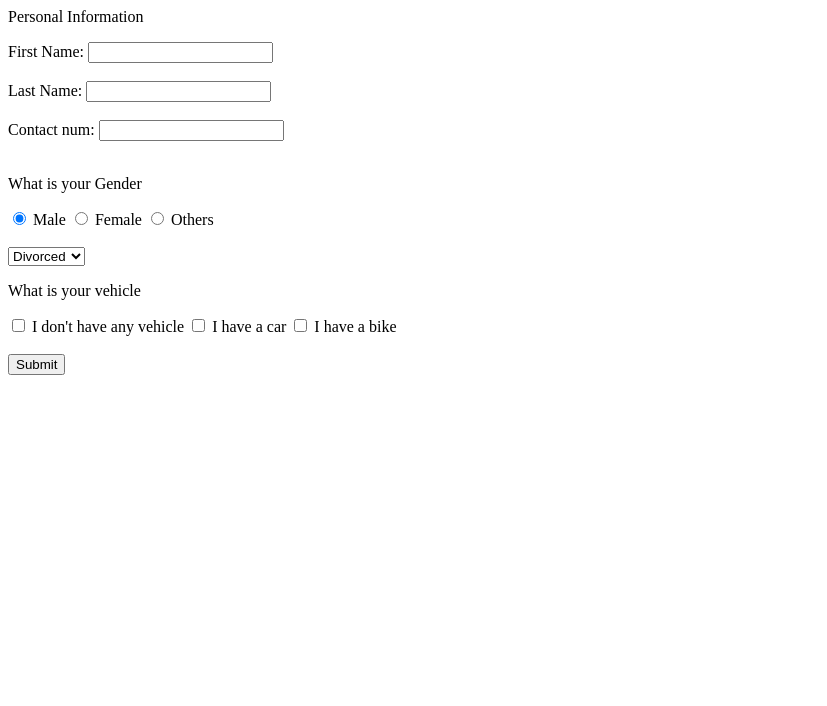
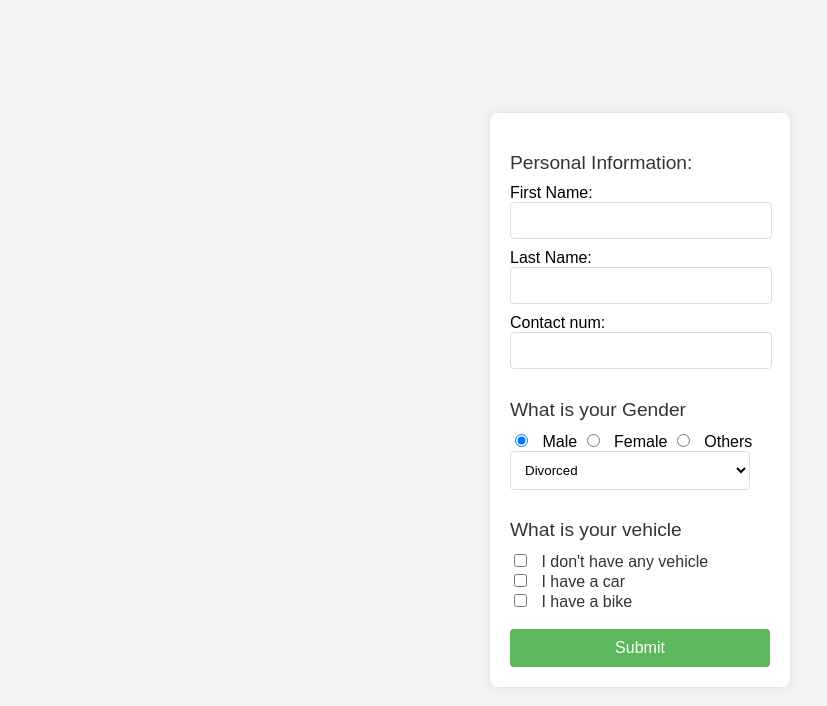
Before and after one commit to jerome6522/post-method, a plain HTML site: page index.html in a window 1280 px wide. Shown: the whole page, without its empty margins (0-827 px from the left). Drawn offline with Linux system fonts and the light colour scheme.

Commit message:
Add files via upload

```diff
--- a/index.html
+++ b/index.html
@@ -1,13 +1,93 @@
-<form action = 'http://127.0.0.1:3001/process_post' method = 'post'>
-    <p>Personal Information</p>
-    First Name: <input type = "text" name = "first_name"> <br><br>
-    Last Name: <input type = "text" name = "last_name"> <br><br>
-    Contact num: <input type = "text" name = "contact"> <br><br>
+<!DOCTYPE html>
+<html lang="en">
+<head>
+    <meta charset="UTF-8">
+    <meta name="viewport" content="width=device-width, initial-scale=1.0">
+    <title>Styled Form</title>
+    <style>
+        body {
+            font-family: Arial, sans-serif;
+            margin: 0;
+            padding: 0;
+            background-color: #f4f4f4;
+            display: flex;
+            justify-content: center;
+            align-items: center;
+            height: 100vh;
+        }
+
+        form {
+            background: white;
+            padding: 20px;
+            border-radius: 8px;
+            box-shadow: 0 0 10px rgba(0, 0, 0, 0.1);
+            width: 300px;
+            box-sizing: border-box;
+        }
+
+        p {
+            font-size: 1.2em;
+            margin-bottom: 10px;
+            color: #333;
+        }
+
+        input[type="text"] {
+            width: calc(100% - 20px);
+            padding: 10px;
+            margin-bottom: 10px;
+            border: 1px solid #ddd;
+            border-radius: 4px;
+        }
+
+        input[type="radio"], input[type="checkbox"] {
+            margin-right: 10px;
+        }
+
+        label {
+            margin-right: 20px;
+            font-size: 1em;
+            color: #333;
+        }
+
+        select {
+            width: calc(100% - 20px);
+            padding: 10px;
+            margin-bottom: 10px;
+            border: 1px solid #ddd;
+            border-radius: 4px;
+            background-color: #fff;
+        }
+
+        input[type="submit"] {
+            background-color: #5cb85c;
+            border: none;
+            color: white;
+            padding: 10px;
+            text-align: center;
+            text-decoration: none;
+            display: inline-block;
+            font-size: 16px;
+            border-radius: 4px;
+            cursor: pointer;
+            width: 100%;
+        }
+
+        input[type="submit"]:hover {
+            background-color: #4cae4c;
+        }
+    </style>
+</head>
+<body>
+    <form action='http://127.0.0.1:3000/process_post' method='post'>
+        <p>Personal Information: </p>
+        First Name: <input type="text" name="first_name"> <br>
+        Last Name: <input type="text" name="last_name"> <br>
+        Contact num: <input type="text" name="contact"> <br>
 
         <p>What is your Gender</p>
         <input type="radio" name="gender" value="male" checked> Male
         <input type="radio" name="gender" value="female"> Female
-    <input type="radio" name="gender" value="other"> Others <br><br>
+        <input type="radio" name="gender" value="other"> Others <br>
 
         <select name="status" id="status">
             <option value="Single">Single</option>
@@ -18,11 +98,13 @@
 
         <p>What is your vehicle</p>
         <input type="checkbox" id="vehicle1" name="vehicle" value="Bike">
-    <label for="vehicle1"> I don't have any vehicle </label>
-    <input type="checkbox" id="vehicle2" name="vehicle" value="Car">
-    <label for="vehicle2"> I have a car</label>
-    <input type="checkbox" id="vehicle3" name="vehicle" value="Boat">
+        <label for="vehicle1"> I don't have any vehicle </label><br>
+        <input type="checkbox" id="vehicle2" name="vehicle" value="None">
+        <label for="vehicle2"> I have a car</label><br>
+        <input type="checkbox" id="vehicle3" name="vehicle" value="Car">
         <label for="vehicle3"> I have a bike</label> <br><br>
 
         <input type="submit" value="Submit">
     </form>
+</body>
+</html>
```
Lines whose indentation alone changed are shown as unchanged.
